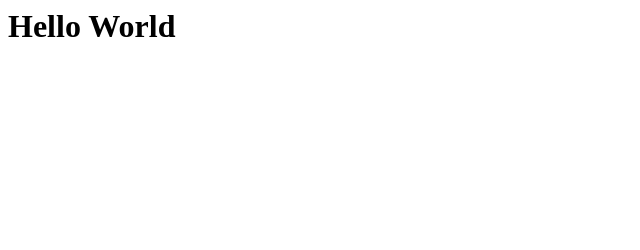
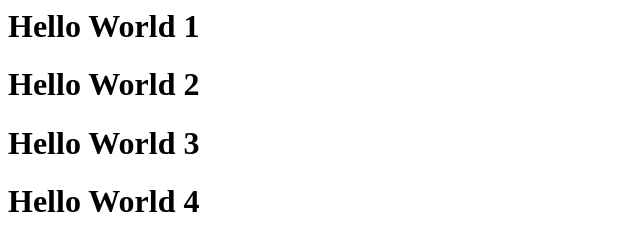
Before and after one commit to CIAweyn-zzz/intro_javascript, a plain HTML site: page index.html in a window 1280 px wide. Shown: the whole page, without its empty margins (0-640 px from the left). Drawn offline with Linux system fonts and the light colour scheme.

Commit message:
create an index page

```diff
--- a/index.html
+++ b/index.html
@@ -1,9 +1,15 @@
-<hmtl>
+<html>
 	<head>
-		<title> Introduction to JavaScript</title>
+		<title> Introduction to JavaScript
+		</title>
 	</head>
 
 	<body>
-		<h1> Hello World </h1>
+		<h1 id="action1" onclick="document.getElementById('action1').style.fontSize='42px'"> Hello World 1 </h1>
+		<h1 id="action2" ondblclick="document.getElementById('action2').innerHTML='Goodbye World'"> Hello World 2 </h1>
+		<h1 id="action3" onmouseover="document.getElementById('action3').style.color='red'"> Hello World 3 </h1>
+		<h1 id="action4" onmouseout="document.getElementById('action4').style.backgroundColor='blue'"> Hello World 4 </h1>
+		<script>
+		</script>
 	</body>
 </html>
```
